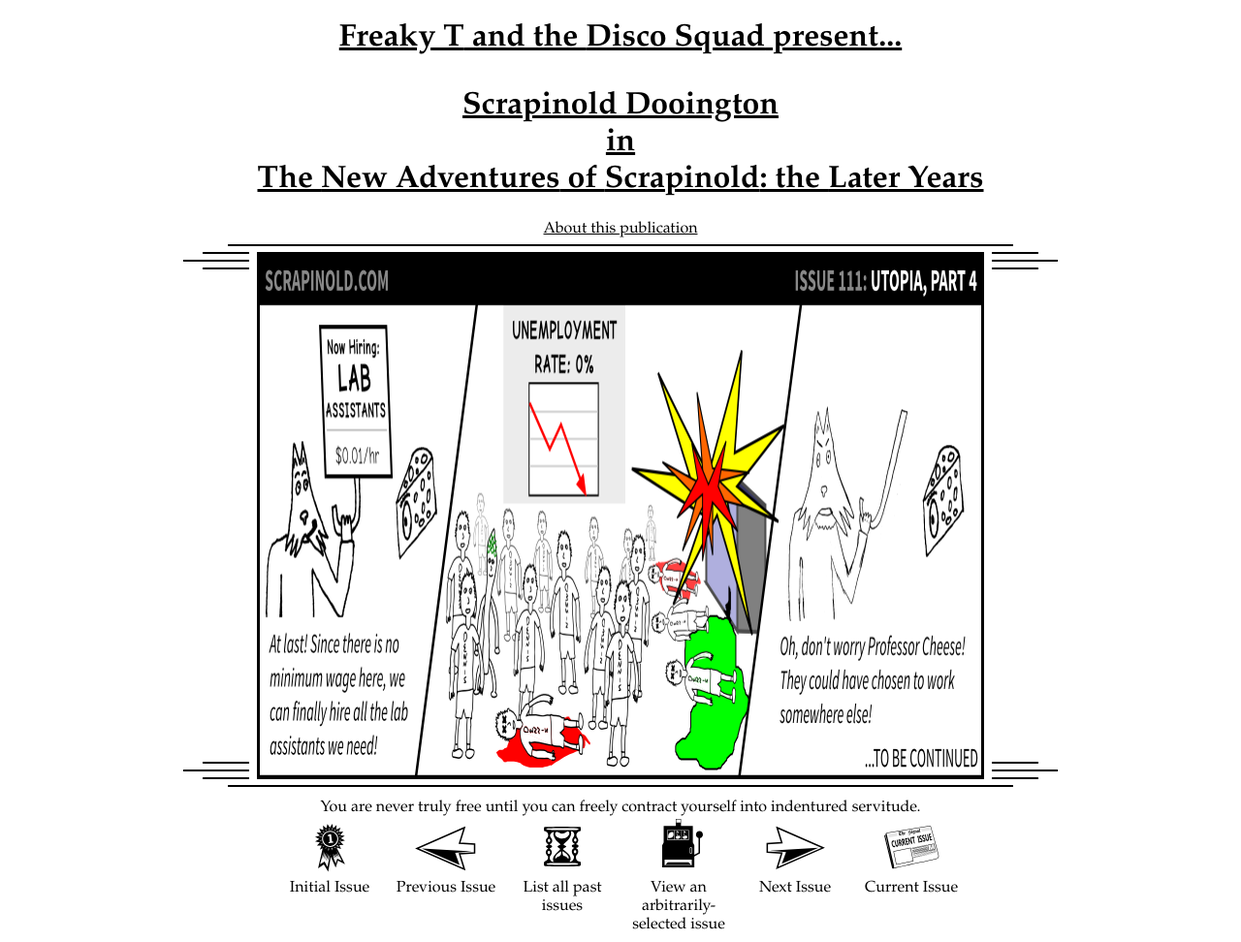
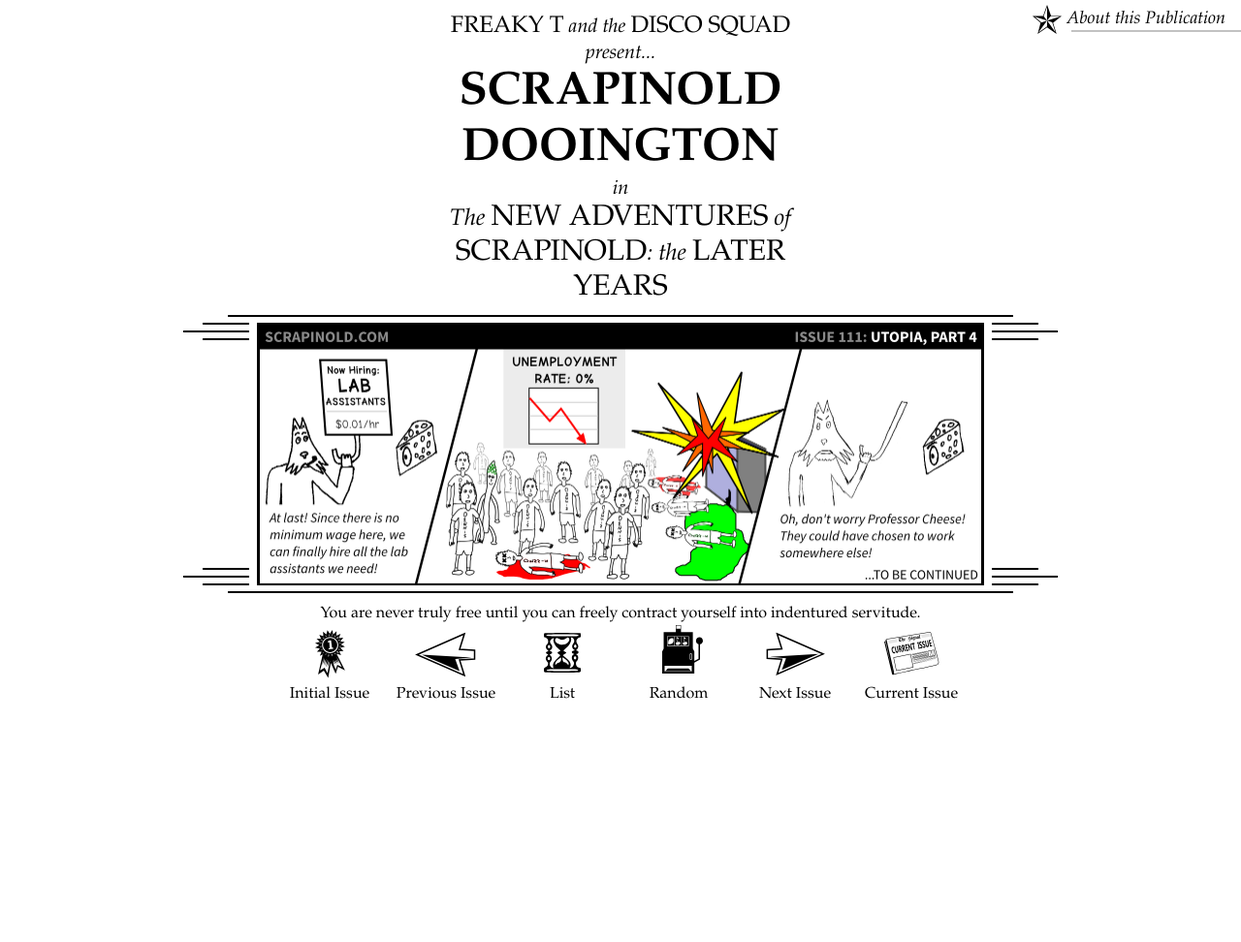
Before and after one commit to Scrapinold/scrapinold.github.io, a Jekyll site: the page built from _posts/2014-09-22-111.markdown, in a window 1280 px wide. Shown: the whole page at 97% size. Built offline with Jekyll 4.4.1, drawn with Linux system fonts in a browser that asks for light colours; nearby versions of some CDN libraries; after the commit the page ends 900 px from its top, so only the background shows below that.

Commit message:
New navigation hover effects

```diff
--- a/_includes/header.html
+++ b/_includes/header.html
@@ -1,14 +1,12 @@
 <header>
-  <h1>
+  <h1 class="title">
     <a href="{{ site.baseurl }}/">
-      <div><b>Freaky T</b> and the <b>Disco Squad</b> present...</p></div>
-      <div>Scrapinold Dooington</div>
-      <div>in</div>
-      <div>The <b>New Adventures</b> of <b>Scrapinold</b>: the <b>Later Years</b></div>
+      <div class="title-by"><b>Freaky T</b> and the <b>Disco Squad</b> present...</div>
+      <div class="title-scrapinold">Scrapinold Dooington</div>
+      <div class="title-in">in</div>
+      <div class="title-full">The <b>New Adventures</b> of <b>Scrapinold</b>: the <b>Later Years</b></div>
     </a>
   </h1>
-
-
 
 {% assign is_post = false %}
 
@@ -26,7 +24,7 @@
   </ul> -->
 
   {% unless page.url == '/about.html' %}
-    <a href="about.html">About this publication</a>
+    <a class="link-about" href="about.html">About this Publication</a>
   {% endunless %}
 
 </header>
--- a/_includes/navigation.html
+++ b/_includes/navigation.html
@@ -7,8 +7,8 @@
 
   <!-- <div class="issue_indicator">Issue {{ page.issue }} of {{ site.posts.size}}</div> -->
 
-  <a class="nav-list" href="list.html" >List all past issues</a>
-  <a class="nav-random" href="random.html" >View an arbitrarily-selected issue</a>
+  <a class="nav-list" href="list.html" >List</a>
+  <a class="nav-random" href="random.html" >Random</a>
 
   {% if page.next.url %}
     <a class="nav-next" id="next_link" class="btn btn-outline btn-lg {{disabled_class}}" href="{{page.next.url}}">Next Issue</a>
--- a/_posts/2014-09-22-111.markdown
+++ b/_posts/2014-09-22-111.markdown
@@ -4,6 +4,6 @@
 issue: "111"
 image_url: "/comics/111.png"
 image_width: "750px"
-image_height: "544px"
+image_height: "271px"
 hover_text: You are never truly free until you can freely contract yourself into indentured servitude.
 ---
--- a/css/main.css
+++ b/css/main.css
@@ -10,6 +10,101 @@
 
 a {
   color: inherit;
+}
+
+/* title */
+/* .title {
+  display: flex;
+  align-items: center;
+} */
+
+.title {
+  margin-top: 14px;
+  margin-bottom: 4px;
+}
+
+.title > a {
+  text-decoration: none;
+  font-weight: normal;
+  font-style: italic;
+  font-size: 20px;
+  max-width: 23rem;
+  margin: 0 auto;
+  display: block;
+}
+
+.title b {
+  text-transform: uppercase;
+  font-weight: normal;
+  font-style: normal;
+  font-size: 24px;
+}
+
+.title-scrapinold {
+  font-weight: bold;
+  font-size: 48px;
+  font-style: normal;
+  text-transform: uppercase;
+}
+
+.title-in {
+  font-size: 20px;
+}
+
+.title-full {
+  font-size: 24px;
+}
+
+.title-full b {
+  font-size: 30px;
+}
+
+/* header navigation */
+.link-about {
+  font-size: 18px;
+  text-decoration: none;
+  font-style: italic;
+  position: absolute;
+  top: 4px;
+  right: 0;
+  display: flex;
+  flex-direction: row;
+  align-items: center;
+  /* box-shadow: 45px 2px #C4C4C4; */
+  padding-right: 16px;
+}
+
+.link-about::before {
+  content: '';
+  height: 32px;
+  width: 32px;
+  flex-shrink: 0;
+  display: block;
+  margin-right: 4px;
+  background: url('images/icon-star.svg');
+  transform: scale3d(1, 1, 1) rotate3d(0, 0, 1, 0deg);
+  transition: transform 350ms;
+}
+
+.link-about::after {
+  content: '';
+  height: 2px;
+  width: calc(100% - 1ex - 32px);
+  display: block;
+  transition: box-shadow 300ms;
+  box-shadow: inset 00px 0px 10px -10px black;
+  background-color: #c4c4c4;
+  position: absolute;
+  bottom: 3px;
+  left: calc(32px + 1ex);
+}
+
+.link-about:hover::before {
+  transform: scale3d(1.1, 1.1, 1.1) rotate3d(0, 0, 1, -5deg);
+}
+
+.link-about:hover::after {
+  box-shadow: inset -202px 0px 10px -10px black;
 }
 
 /* comic */
@@ -71,6 +166,7 @@
   flex-direction: column;
   align-items: center;
   text-decoration: none;
+  position: relative;
 }
 
 .comic-nav > a::before {
@@ -78,6 +174,29 @@
   display: block;
   width: 64px;
   height: 64px;
+  transform: scale3d(1, 1, 1) rotate3d(0, 0, 1, 0deg);
+  transition: transform 350ms;
+}
+
+.comic-nav > a::after {
+  content: '';
+  height: 2px;
+  width: calc(100%);
+  display: block;
+  transition: box-shadow 300ms;
+  box-shadow: inset 101px 0px 10px -10px white, inset -101px 0px 10px -10px white;
+  background-color: black;
+  position: absolute;
+  bottom: -16px;
+  left: 0;
+}
+
+.comic-nav > a:hover::after {
+  box-shadow: inset 0px 0px 10px -10px white, inset 0px 0px 10px -10px white;
+}
+
+.comic-nav > a:hover::before {
+  transform: scale3d(1.1, 1.1, 1.1) rotate3d(0, 0, 1, 2deg);
 }
 
 .nav-first::before {
@@ -106,13 +225,9 @@
 
 /* about page */
 .post-content {
-  font-family: "Helvetica Neue", Helvetica, Arial, sans-serif;
   text-align: left;
-  background-color: rgba(255,255,255,0.8);
-  color: black;
-  padding: 40px;
-  border-radius: 5px;
-  max-width:960px;
+  margin: 0 auto;
+  max-width: 960px;
 }
 
 /* dark mode */
```
Also changed, not shown: about.md (+1 -1 lines), css/images/icon-star.svg (added).
